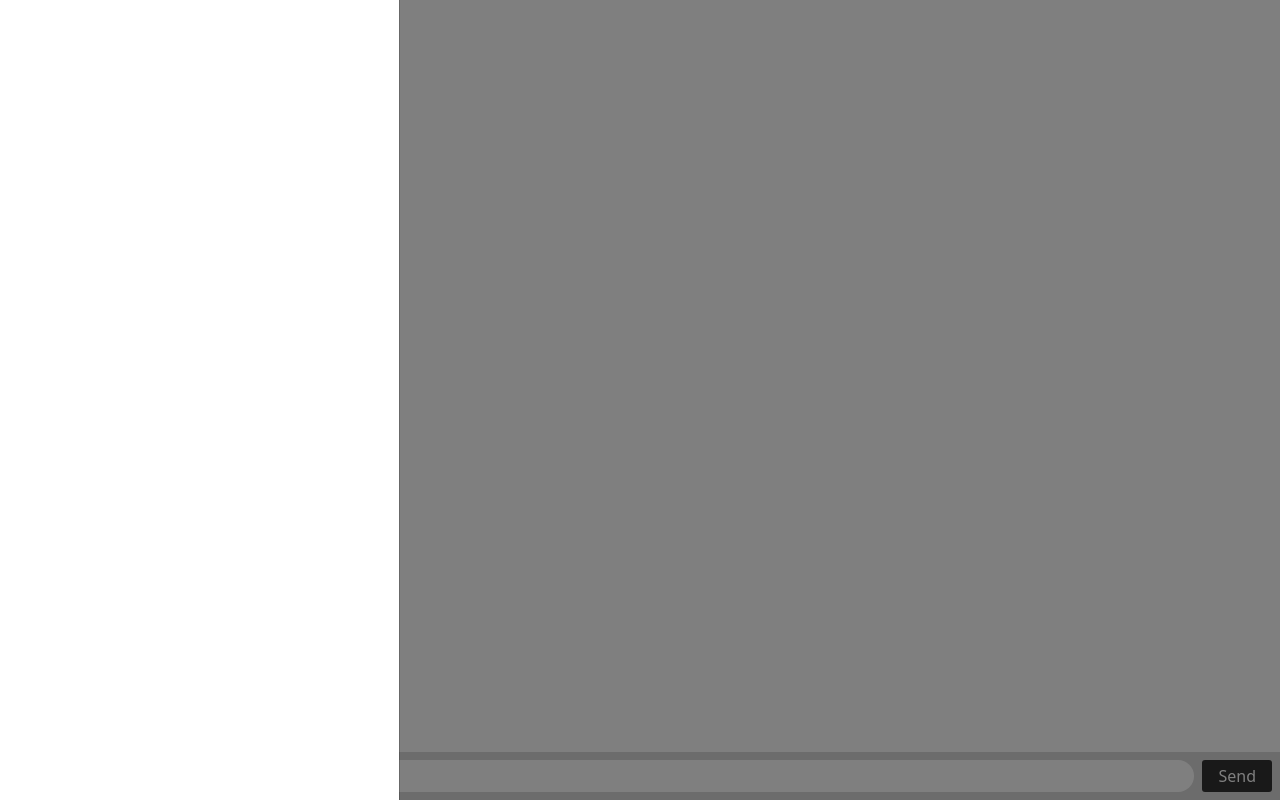
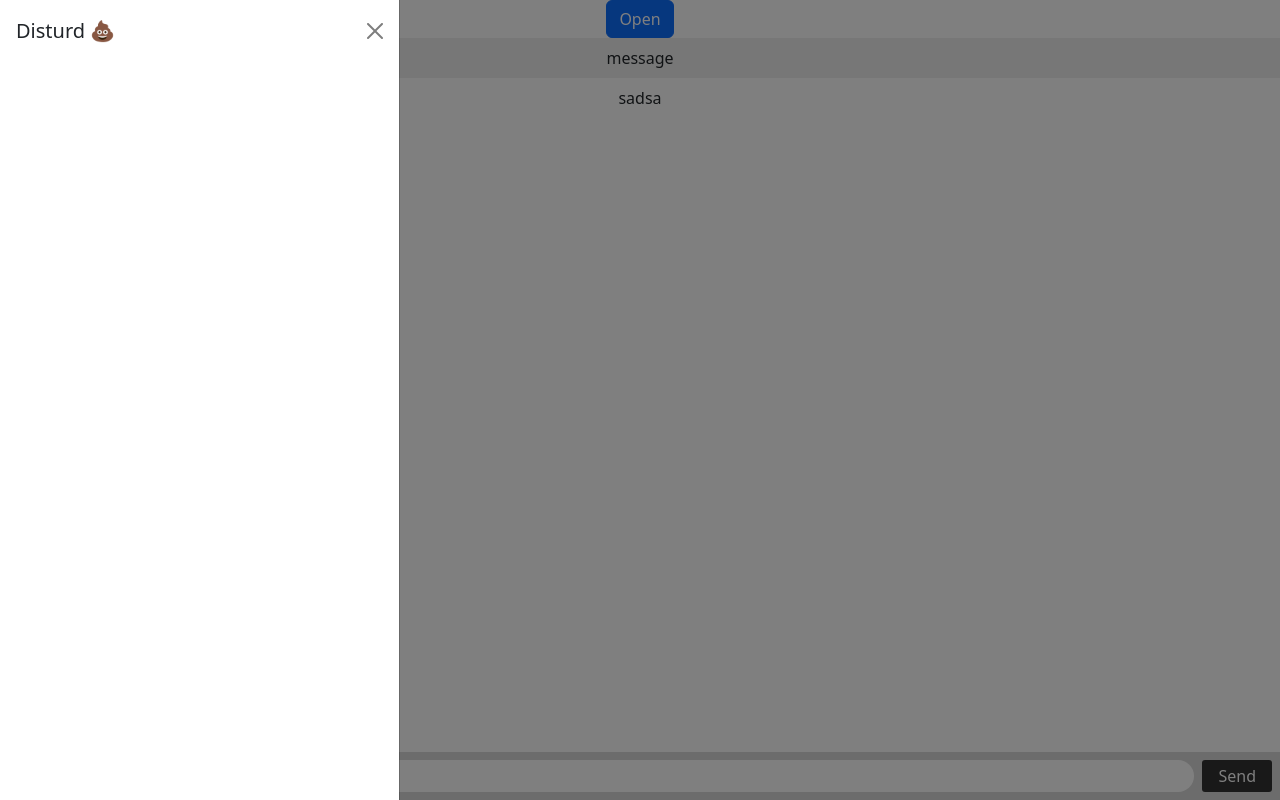
Before and after one commit to tuzgen/TextBee, a React (Create React App) app in the folder src/frontend/: page /home in a window 1280 px wide. Built offline with nearby package versions, Linux system fonts and the light colour scheme; no server answers.

Commit message:
Send message to all clients when user joins

```diff
--- a/src/frontend/src/App.js
+++ b/src/frontend/src/App.js
@@ -9,9 +9,6 @@ import { io } from "socket.io-client"
 import { useState } from 'react';
 import LoginPage from './Pages/LoginPage';
 import HomePage from './Pages/HomePage';
-
-
-// const socket = io("http://localhost:3001")
 
 function App() {
 
--- a/src/frontend/src/Pages/HomePage.jsx
+++ b/src/frontend/src/Pages/HomePage.jsx
@@ -1,27 +1,40 @@
 import React from "react"
 import { useState } from "react"
+import Button from 'react-bootstrap/Button'
 import Offcanvas from 'react-bootstrap/Offcanvas'
 
 import io from "socket.io-client"
 
-const socket = io("http://localhost:3001")
+const connection = io("http://localhost:3001")
 
-socket.on("connect", () => {
+connection.on("connect", () => {
   console.log("Connected!")
 })
 
 function HomePage() {
   const [offcanvasVisible, setOffcanvasVisible] = useState(true)
+  const [messages, setMessages] = useState(["message", "sadsa"])
 	function onMessageSend(e) {
 		e.preventDefault()
 	}
 
+  connection.on("userConnected", (socket) => {
+    setMessages([...messages, "new connection"])
+  })
+
 	return (
 		<div>
-      <Offcanvas show={offcanvasVisible} backdrop="false" >
-
+      <Button variant="primary" onClick={() => setOffcanvasVisible(true)}>Open</Button>
+      <Offcanvas show={offcanvasVisible} backdrop="false" onHide={() => setOffcanvasVisible(false)}>
+        <Offcanvas.Header closeButton>
+          <Offcanvas.Title>Disturd 💩</Offcanvas.Title>
+        </Offcanvas.Header>
       </Offcanvas>
-			<ul id="messages"></ul>
+			<ul id="messages">
+        {
+          messages.map((message) => <li>{message}</li>)
+        }
+      </ul>
 			<form id="form" action="" onSubmit={onMessageSend}>
 				<input id="input" autoComplete="off" />
 				<button>Send</button>
```
Also changed, not shown: 1 other file (tests, documents, lock files or other folders).
